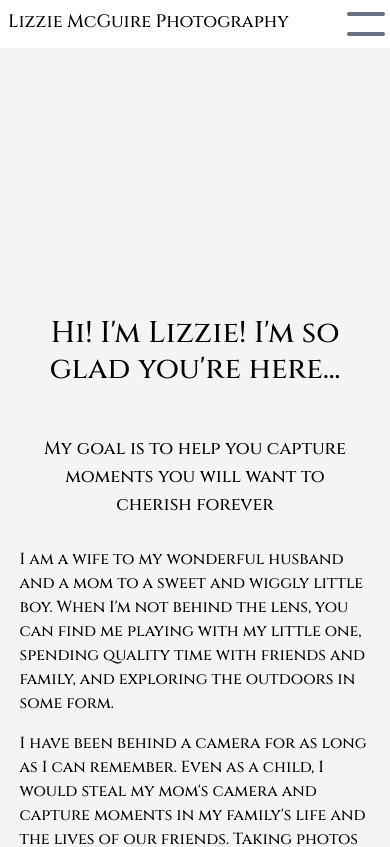
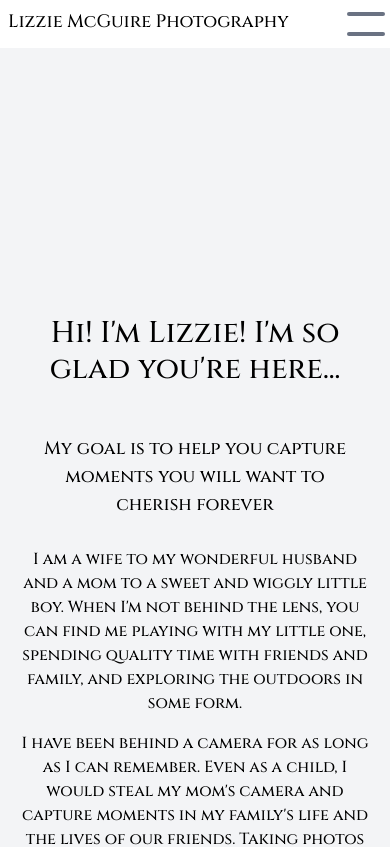
Before and after one commit to T-Kepley-McGuire/Photography-Portfolio-Frontend, a React (Vite) app: page /about in a window 390 px wide. Shown: the top 847 px of the page. Built offline with nearby package versions, Linux system fonts and the light colour scheme; no server answers.

Commit message:
changing minor stylistic items

```diff
--- a/src/pages/About.tsx
+++ b/src/pages/About.tsx
@@ -1,5 +1,5 @@
 function About() {
-  const my = "my-0";
+  const my = "my-0 text-center sm:text-left";
   return (
     <div className="mx-auto w-[90vw] sm:w-[50vw] mt-[35vh] mb-20 flex flex-col items-center gap-4">
       {/* <img
```
